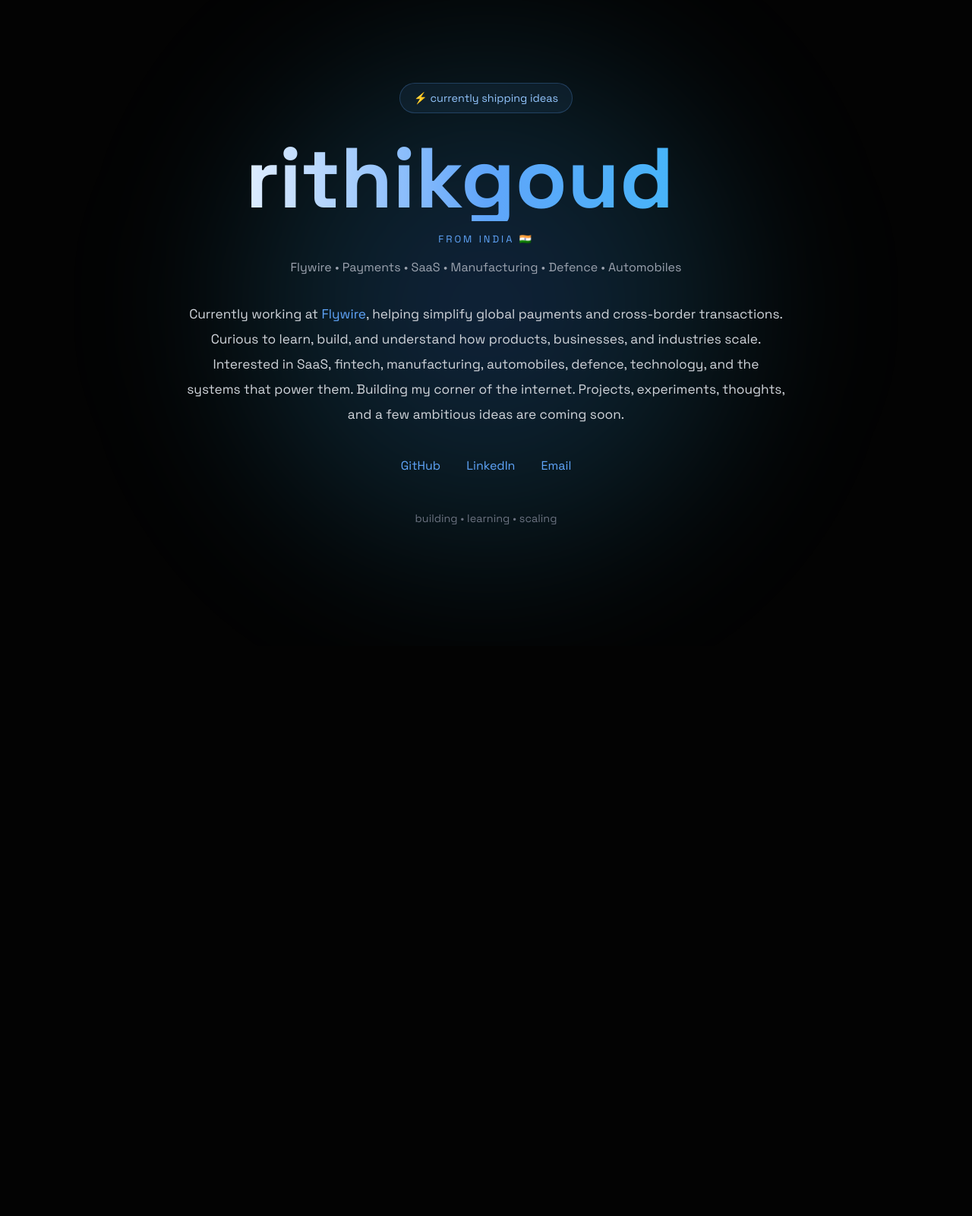
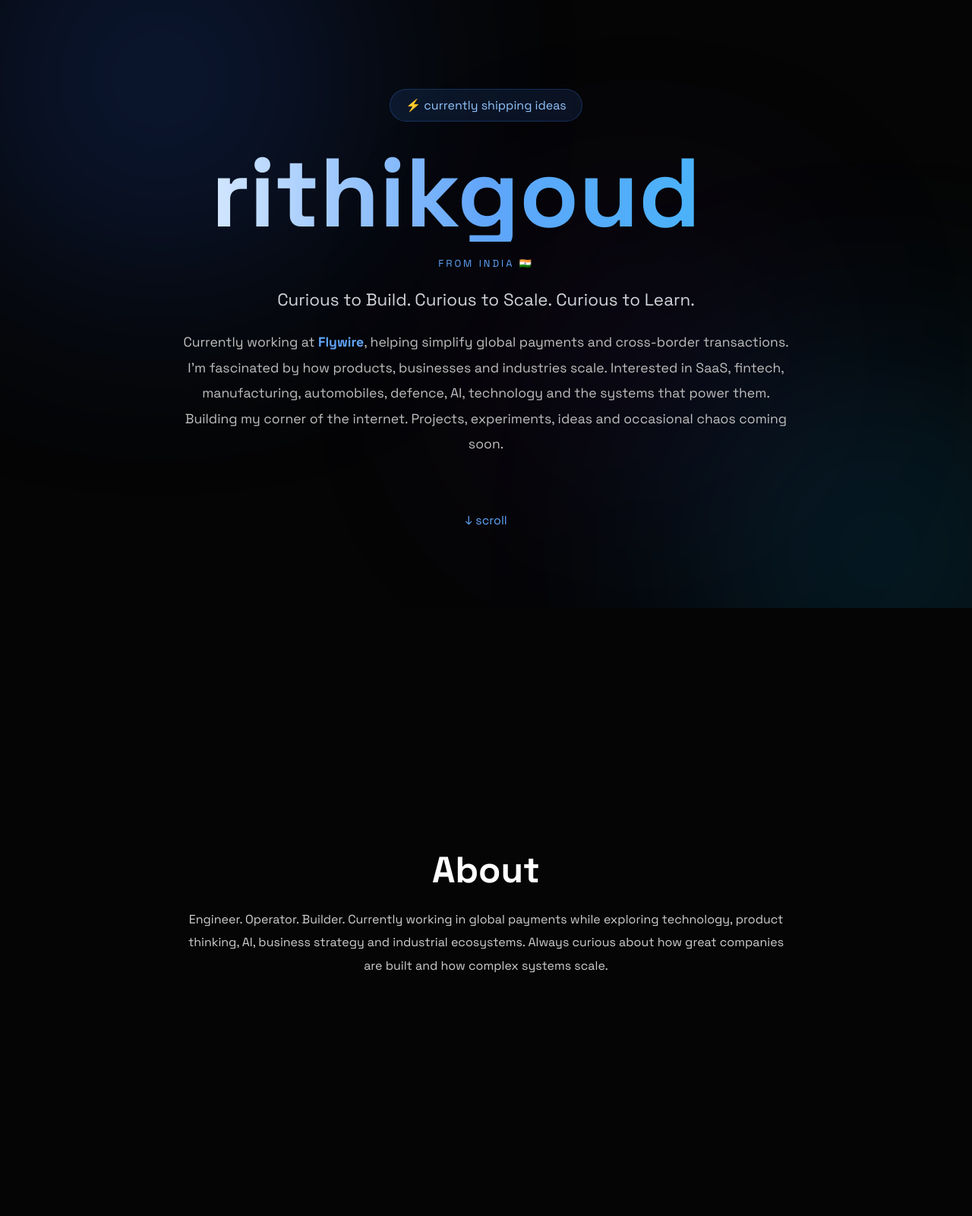
Before and after one commit to rithikbuilds/personal-website, a plain HTML site: page index.html in a window 1280 px wide. Shown: the top 1600 px of the page at 76% size. Before the commit the page ends 850 px from the top, so only its background shows below. Drawn offline with Linux system fonts and the light colour scheme.

Commit message:
Update index.html

```diff
--- a/index.html
+++ b/index.html
@@ -1,6 +1,5 @@
 <!DOCTYPE html>
 <html lang="en">
-
 <head>
 <meta charset="UTF-8">
 <meta name="viewport" content="width=device-width, initial-scale=1.0">
@@ -17,58 +16,106 @@
 margin:0;
 padding:0;
 box-sizing:border-box;
+scroll-behavior:smooth;
 }
 
 body{
 font-family:'Space Grotesk',sans-serif;
-    background:#030303;
+background:#050505;
 color:white;
+overflow-x:hidden;
+}
+
+/* Background */
+
+.bg{
+position:fixed;
+width:100%;
+height:100%;
+top:0;
+left:0;
+z-index:-1;
+overflow:hidden;
+}
+
+.blob{
+position:absolute;
+border-radius:50%;
+filter:blur(140px);
+animation:float 15s ease-in-out infinite;
+}
+
+.blob1{
+width:500px;
+height:500px;
+background:#2563eb;
+top:-100px;
+left:-100px;
+opacity:.25;
+}
+
+.blob2{
+width:450px;
+height:450px;
+background:#0ea5e9;
+bottom:-150px;
+right:-100px;
+opacity:.20;
+animation-delay:4s;
+}
+
+.blob3{
+width:350px;
+height:350px;
+background:#7c3aed;
+top:40%;
+left:50%;
+opacity:.12;
+animation-delay:2s;
+}
+
+@keyframes float{
+0%,100%{
+transform:translate(0,0);
+}
+50%{
+transform:translate(80px,-60px);
+}
+}
+
+/* Sections */
+
+section{
 min-height:100vh;
 display:flex;
 justify-content:center;
 align-items:center;
-    text-align:center;
-    overflow:hidden;
-    position:relative;
-}
-
-body::before{
-    content:"";
-    position:absolute;
-    width:900px;
-    height:900px;
-
-    background:
-    radial-gradient(circle,
-    rgba(59,130,246,.25),
-    rgba(56,189,248,.15),
-    transparent 70%);
-
-    filter:blur(80px);
+padding:80px 25px;
 }
 
 .container{
-    position:relative;
-    z-index:2;
-    max-width:850px;
-    padding:30px;
+max-width:1000px;
+width:100%;
+text-align:center;
 }
+
+/* Hero */
 
 .badge{
 display:inline-block;
-    padding:10px 18px;
+padding:10px 20px;
 border-radius:999px;
-    border:1px solid rgba(96,165,250,.25);
-    background:rgba(96,165,250,.08);
+background:rgba(59,130,246,.12);
+border:1px solid rgba(59,130,246,.25);
 color:#93c5fd;
 margin-bottom:30px;
-    font-size:0.9rem;
 }
 
 h1{
-    font-size:clamp(3.5rem,10vw,7rem);
+font-size:clamp(4rem,10vw,8rem);
 font-weight:700;
 line-height:1;
+margin-bottom:20px;
 
 background:linear-gradient(
 90deg,
@@ -91,57 +138,155 @@
 }
 }
 
-.role{
-    margin-top:15px;
-    color:#60a5fa;
-    text-transform:uppercase;
-    letter-spacing:3px;
-    font-size:13px;
+.tagline{
+font-size:1.4rem;
+color:#d1d5db;
+margin-bottom:25px;
 }
 
-.subtitle{
-    margin-top:18px;
-    color:#9ca3af;
-    font-size:1rem;
+.role{
+color:#60a5fa;
+letter-spacing:3px;
+text-transform:uppercase;
+font-size:13px;
+margin-bottom:25px;
 }
 
 .description{
-    margin-top:35px;
-    color:#d1d5db;
+max-width:800px;
+margin:auto;
 line-height:1.9;
-    font-size:1.08rem;
+font-size:1.1rem;
+color:#bfbfbf;
 }
 
 .highlight{
 color:#60a5fa;
+font-weight:600;
 }
 
-.social{
-    margin-top:40px;
+.scroll{
+margin-top:60px;
+font-size:1rem;
+color:#60a5fa;
+animation:bounce 2s infinite;
 }
 
-.social a{
+@keyframes bounce{
+0%,100%{
+transform:translateY(0);
+}
+50%{
+transform:translateY(12px);
+}
+}
+
+/* Cards */
+
+.grid{
+display:grid;
+grid-template-columns:repeat(auto-fit,minmax(250px,1fr));
+gap:25px;
+margin-top:50px;
+}
+
+.card{
+background:rgba(255,255,255,.03);
+border:1px solid rgba(255,255,255,.08);
+backdrop-filter:blur(20px);
+padding:30px;
+border-radius:24px;
+transition:.4s;
+}
+
+.card:hover{
+transform:translateY(-10px);
+border-color:#60a5fa;
+}
+
+.card h3{
+margin-bottom:15px;
+font-size:1.3rem;
+}
+
+.card p{
+color:#bdbdbd;
+line-height:1.7;
+}
+
+.section-title{
+font-size:3rem;
+margin-bottom:20px;
+}
+
+.section-text{
+max-width:800px;
+margin:auto;
+line-height:1.9;
+color:#cfcfcf;
+}
+
+/* Footer */
+
+.footer{
+padding:80px 25px;
+text-align:center;
+}
+
+.socials{
+margin-top:30px;
+}
+
+.socials a{
 color:#60a5fa;
 text-decoration:none;
 margin:0 15px;
+font-size:1rem;
 transition:.3s;
 }
 
-.social a:hover{
+.socials a:hover{
 color:white;
-    text-shadow:0 0 20px #60a5fa;
+text-shadow:0 0 15px #60a5fa;
 }
 
-.footer{
-    margin-top:50px;
-    color:#6b7280;
-    font-size:0.9rem;
+.footer-text{
+margin-top:40px;
+color:#666;
+}
+
+/* Mobile */
+
+@media(max-width:768px){
+
+h1{
+font-size:4rem;
+}
+
+.tagline{
+font-size:1.1rem;
+}
+
+.section-title{
+font-size:2.2rem;
+}
+
 }
 
 </style>
 </head>
 
 <body>
+
+<div class="bg">
+<div class="blob blob1"></div>
+<div class="blob blob2"></div>
+<div class="blob blob3"></div>
+</div>
+
+<!-- HERO -->
+
+<section>
 
 <div class="container">
 
@@ -157,35 +302,182 @@
 FROM INDIA 🇮🇳
 </div>
 
-<div class="subtitle">
-Flywire • Payments • SaaS • Manufacturing • Defence • Automobiles
+<div class="tagline">
+Curious to Build. Curious to Scale. Curious to Learn.
 </div>
 
 <div class="description">
 
 Currently working at <span class="highlight">Flywire</span>, helping simplify global payments and cross-border transactions.
 
-Curious to learn, build, and understand how products, businesses, and industries scale.
+I'm fascinated by how products, businesses and industries scale.
 
-Interested in SaaS, fintech, manufacturing, automobiles, defence, technology, and the systems that power them.
+Interested in SaaS, fintech, manufacturing, automobiles, defence, AI, technology and the systems that power them.
 
 Building my corner of the internet.
 
-Projects, experiments, thoughts, and a few ambitious ideas are coming soon.
+Projects, experiments, ideas and occasional chaos coming soon.
 
 </div>
 
-<div class="social">
+<div class="scroll">
+↓ scroll
+</div>
+
+</div>
+
+</section>
+
+<!-- ABOUT -->
+
+<section>
+
+<div class="container">
+
+<h2 class="section-title">
+About
+</h2>
+
+<p class="section-text">
+
+Engineer. Operator. Builder.
+
+Currently working in global payments while exploring technology, product thinking, AI, business strategy and industrial ecosystems.
+
+Always curious about how great companies are built and how complex systems scale.
+
+</p>
+
+</div>
+
+</section>
+
+<!-- INTERESTS -->
+
+<section>
+
+<div class="container">
+
+<h2 class="section-title">
+Current Interests
+</h2>
+
+<div class="grid">
+
+<div class="card">
+<h3>🌍 Payments</h3>
+<p>Cross-border payments, fintech infrastructure and global commerce.</p>
+</div>
+
+<div class="card">
+<h3>🚀 SaaS</h3>
+<p>Software businesses, product-led growth and scalable platforms.</p>
+</div>
+
+<div class="card">
+<h3>🏭 Manufacturing</h3>
+<p>Industrial systems, supply chains and modern production.</p>
+</div>
+
+<div class="card">
+<h3>🚗 Automobiles</h3>
+<p>EVs, mobility, engineering and transportation technology.</p>
+</div>
+
+<div class="card">
+<h3>🛡️ Defence</h3>
+<p>Defence technology, aerospace and strategic industries.</p>
+</div>
+
+<div class="card">
+<h3>🤖 AI</h3>
+<p>AI products, automation and intelligent systems.</p>
+</div>
+
+</div>
+
+</div>
+
+</section>
+
+<!-- BUILDING -->
+
+<section>
+
+<div class="container">
+
+<h2 class="section-title">
+Currently Building
+</h2>
+
+<div class="grid">
+
+<div class="card">
+<h3>💡 Ideas</h3>
+<p>Exploring opportunities across fintech, SaaS and industrial sectors.</p>
+</div>
+
+<div class="card">
+<h3>📊 Learning</h3>
+<p>Understanding technology, markets, operations and scale.</p>
+</div>
+
+<div class="card">
+<h3>⚙️ Projects</h3>
+<p>Experiments, side projects and things that may eventually become real.</p>
+</div>
+
+</div>
+
+</div>
+
+</section>
+
+<!-- FOOTER -->
+
+<div class="footer">
+
+<h2>
+Website.exe is still loading...
+</h2>
+
+<div class="socials">
 <a href="#">GitHub</a>
 <a href="#">LinkedIn</a>
 <a href="#">Email</a>
 </div>
 
-<div class="footer">
-building • learning • scaling
+<div class="footer-text">
+Building • Learning • Scaling • From India 🇮🇳
 </div>
 
 </div>
 
+<script>
+
+const text =
+"building products. learning constantly. thinking long term.";
+
+let i = 0;
+
+function typeWriter(){
+
+if(i < text.length){
+
+document.title =
+text.substring(0,i+1);
+
+i++;
+
+setTimeout(typeWriter,100);
+
+}
+
+}
+
+typeWriter();
+
+</script>
+
 </body>
 </html>
```
Lines whose indentation alone changed are shown as unchanged.
